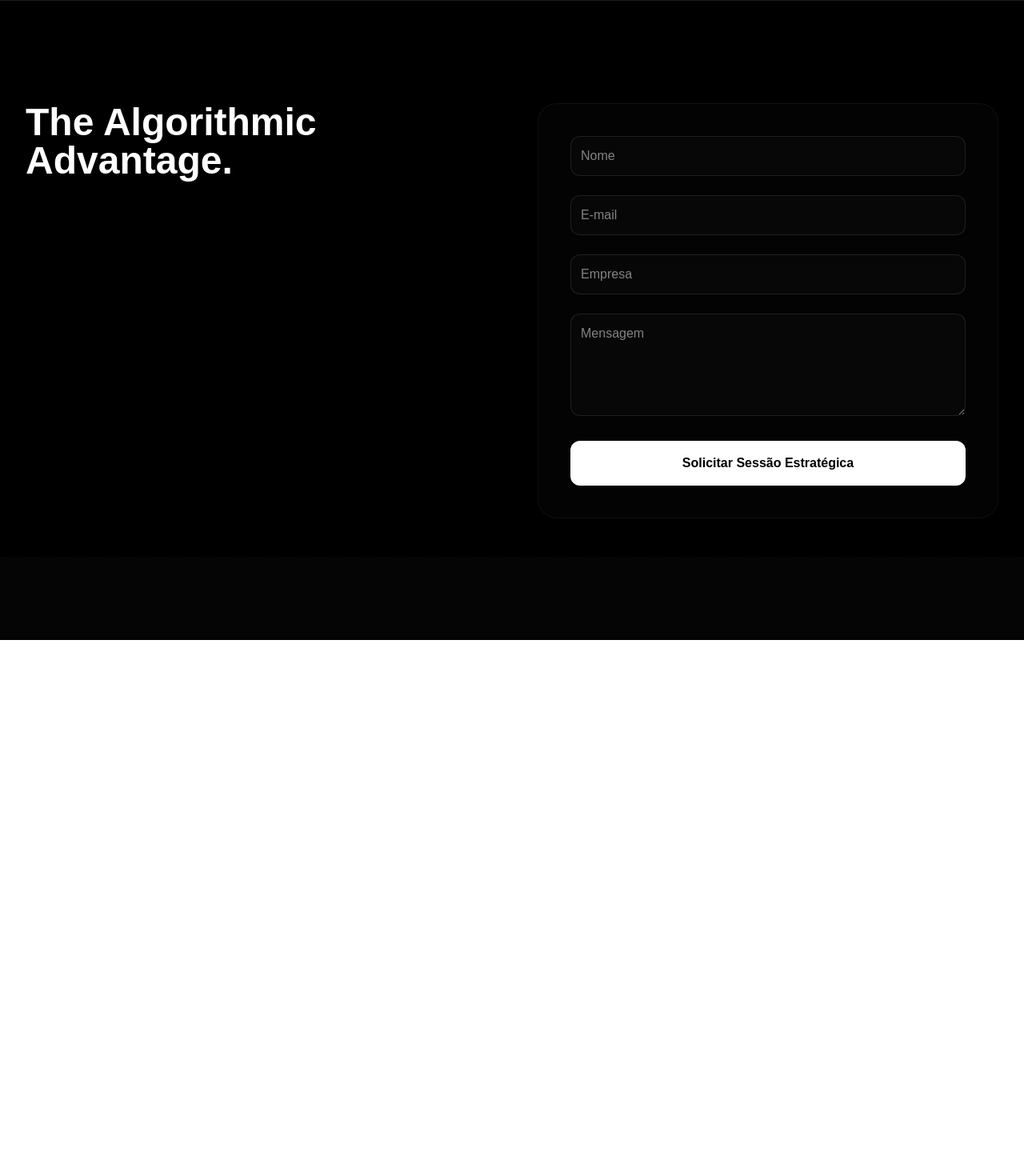
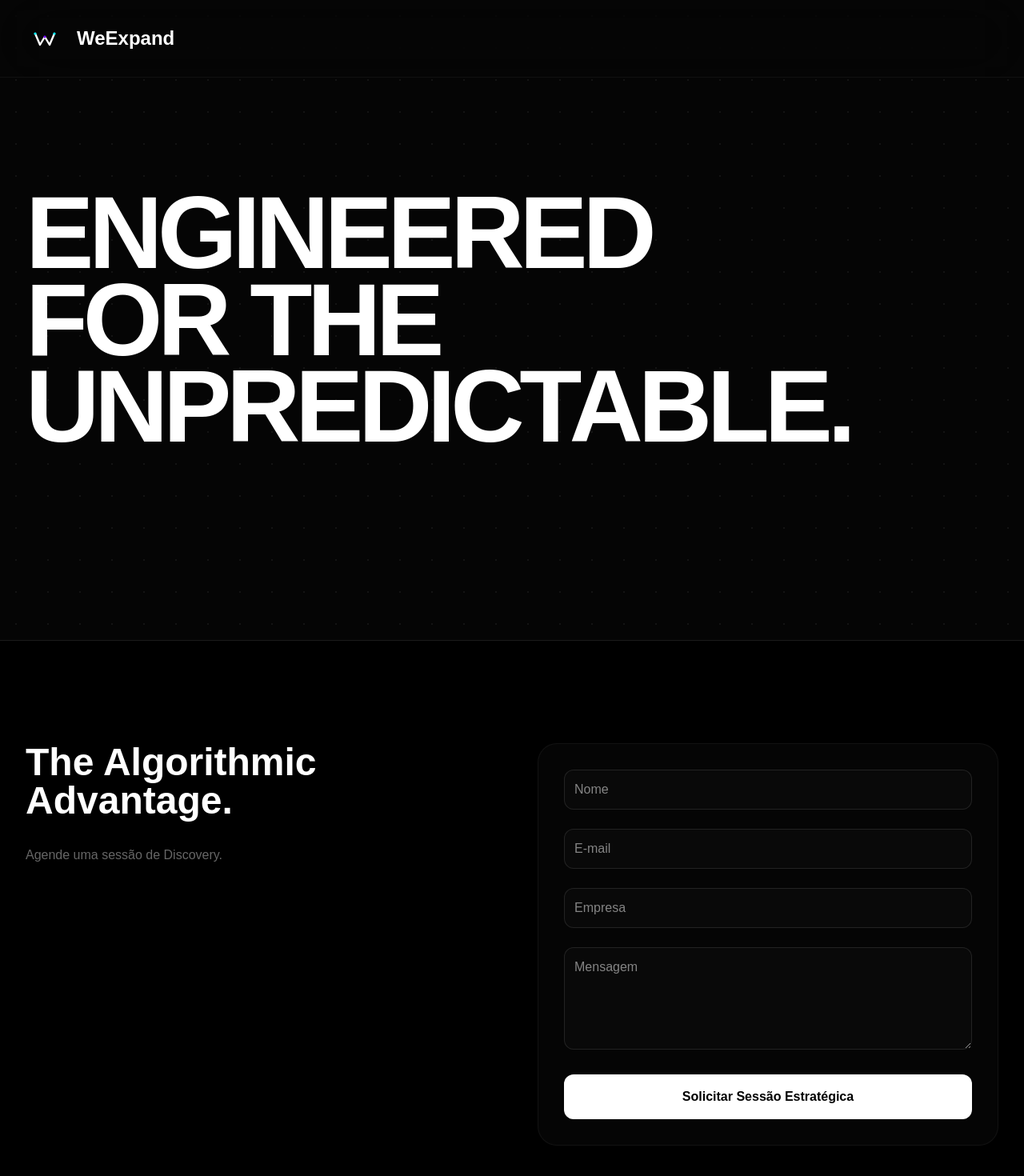
Before and after one commit to we-expand/we_expand, a Next.js app: page / in a window 1280 px wide. Shown: the top 1470 px of the page at 80% size. Before the commit the page ends 800 px from the top, so only its background shows below. Built offline with nearby package versions, Linux system fonts and the light colour scheme.

Commit message:
fix: design completo + form integrado

```diff
--- a/src/app/page.tsx
+++ b/src/app/page.tsx
@@ -1,17 +1,15 @@
 'use client';
+import { useState, useRef, useEffect } from 'react';
+import { motion, useScroll, useTransform, AnimatePresence } from 'framer-motion';
+import { Cpu, Network, Workflow, Diamond, CheckCircle, Send } from 'lucide-react';
 
-import { motion, useScroll, useTransform, AnimatePresence } from 'framer-motion';
-import { Cpu, Network, Workflow, ArrowUpRight, Diamond, CheckCircle, Send } from 'lucide-react';
-import { useRef, useState, useEffect } from 'react';
-
-// --- LOGOTIPO E COMPONENTES ORIGINAIS (MANTIDOS) ---
+// Logotipo WeExpand
 const WeExpandLogo = () => (
-  <svg width="48" height="48" viewBox="0 0 120 120" fill="none" xmlns="http://www.w3.org/2000/svg" className="group-hover:scale-105 transition-transform duration-700 ease-out">
-    <path d="M30 45L45 80L60 55L75 80L90 45" stroke="url(#line-grad)" strokeWidth="6" strokeLinecap="round" strokeLinejoin="round"/>
-    <circle cx="90" cy="45" r="4" fill="#00F0FF" className="animate-pulse" />
+  <svg width="48" height="48" viewBox="0 0 120 120" fill="none" xmlns="http://www.w3.org/2000/svg">
+    <path d="M30 45L45 80L60 55L75 80L90 45" stroke="#ffffff" strokeWidth="6" strokeLinecap="round" strokeLinejoin="round"/>
+    <circle cx="90" cy="45" r="4" fill="#00F0FF" />
     <circle cx="60" cy="55" r="4" fill="#7000FF" />
     <circle cx="30" cy="45" r="4" fill="#00F0FF" />
-    <defs><linearGradient id="line-grad" x1="30" y1="62.5" x2="90" y2="62.5"><stop stopColor="#ffffff" /><stop offset="1" stopColor="#ffffff" stopOpacity="0.2" /></linearGradient></defs>
   </svg>
 );
 
@@ -23,29 +21,19 @@ const InteractiveBackground = () => {
     return () => window.removeEventListener('mousemove', updateMousePosition);
   }, []);
   return (
-    <div className="fixed inset-0 z-0 pointer-events-none overflow-hidden">
-      <div className="absolute inset-0 bg-[#050505] z-0" /><div className="absolute inset-0 z-10 opacity-[0.06]" style={{ backgroundImage: 'radial-gradient(circle at center, #ffffff 1px, transparent 1px)', backgroundSize: '40px 40px' }} />
-      <div className="absolute w-[800px] h-[800px] rounded-full opacity-25 blur-[130px] transition-transform duration-500 ease-out z-20" style={{ background: 'radial-gradient(circle, rgba(0, 240, 255, 0.15) 0%, rgba(112, 0, 255, 0.05) 40%, transparent 70%)', transform: `translate(${mousePosition.x - 400}px, ${mousePosition.y - 400}px)` }} />
-      <div className="absolute inset-0 bg-gradient-to-b from-[#050505]/60 via-transparent to-[#050505] z-30" />
+    <div className="fixed inset-0 z-0 pointer-events-none overflow-hidden bg-[#050505]">
+      <div className="absolute inset-0 opacity-[0.06]" style={{ backgroundImage: 'radial-gradient(circle at center, #ffffff 1px, transparent 1px)', backgroundSize: '40px 40px' }} />
     </div>
   );
 };
 
-function ExpertiseCard({ icon, title, desc, delay }: { icon: any, title: string, desc: string, delay: number }) {
-  return (
-    <motion.div initial={{ opacity: 0, y: 40 }} whileInView={{ opacity: 1, y: 0 }} viewport={{ once: true }} transition={{ duration: 0.8, delay }} className="p-12 bg-white/[0.02] border border-white/5 rounded-2xl">
-      <div className="mb-12 bg-black/50 w-20 h-20 flex items-center justify-center rounded-2xl border border-white/10">{icon}</div>
-      <h3 className="font-space text-2xl font-bold mb-4">{title}</h3>
-      <p className="text-white/50">{desc}</p>
-    </motion.div>
-  );
-}
-
-// --- FUNÇÃO HOME COM FORMULÁRIO INTEGRADO ---
 export default function Home() {
   const containerRef = useRef(null);
+  const { scrollYProgress } = useScroll({ target: containerRef, offset: ["start start", "end start"] });
+  const yParallax = useTransform(scrollYProgress, [0, 1], ["0%", "40%"]);
+
+  const [status, setStatus] = useState<'idle' | 'submitting' | 'success'>('idle');
   const [formState, setFormState] = useState({ name: '', email: '', company: '', message: '' });
-  const [status, setStatus] = useState<'idle' | 'submitting' | 'success'>('idle');
 
   const handleSubmit = async (e: React.FormEvent) => {
     e.preventDefault();
@@ -56,28 +44,60 @@ export default function Home() {
         headers: { 'Content-Type': 'application/json' },
         body: JSON.stringify(formState),
       });
-      if (response.ok) { setStatus('success'); setFormState({ name: '', email: '', company: '', message: '' }); }
-      else { alert('Erro na transmissão.'); setStatus('idle'); }
-    } catch (e) { alert('Erro de rede.'); setStatus('idle'); }
+      if (response.ok) {
+        setStatus('success');
+      } else {
+        alert('Falha na transmissão.');
+        setStatus('idle');
+      }
+    } catch (error) {
+      alert('Erro de conexão.');
+      setStatus('idle');
+    }
   };
 
   return (
     <main ref={containerRef} className="relative min-h-screen bg-[#050505] text-white">
       <InteractiveBackground />
-      {/* HEADER, HERO, MANIFESTO E EXPERTISE... (Seu design original aqui) */}
 
-      {/* RODAPÉ E FORMULÁRIO */}
+      {/* Header */}
+      <header className="fixed top-0 w-full z-50 border-b border-white/5 bg-[#050505]/40 backdrop-blur-2xl">
+        <div className="max-w-[1440px] mx-auto px-8 h-24 flex items-center justify-between">
+          <div className="flex items-center gap-4"><WeExpandLogo /><span className="font-bold text-2xl">WeExpand</span></div>
+        </div>
+      </header>
+
+      {/* Hero */}
+      <section className="relative z-10 h-screen flex items-center px-8">
+        <motion.div style={{ y: yParallax }} className="max-w-[1440px] mx-auto">
+          <h1 className="text-[5rem] md:text-[8rem] font-bold tracking-tighter leading-[0.85]">ENGINEERED <br/>FOR THE UNPREDICTABLE.</h1>
+        </motion.div>
+      </section>
+
+      {/* RODAPÉ COM FORMULÁRIO INTEGRADO */}
       <footer id="contact" className="relative z-10 bg-black pt-32 pb-12 px-8 border-t border-white/10">
-        <div className="max-w-[1440px] mx-auto grid lg:grid-cols-2 gap-16">
-          <div><h2 className="text-5xl font-bold">The Algorithmic Advantage.</h2></div>
-          <div className="bg-white/[0.01] border border-white/5 p-10 rounded-3xl">
-            <form onSubmit={handleSubmit} className="space-y-6">
-              <input required name="name" placeholder="Nome" className="w-full bg-white/[0.02] p-3 rounded-xl border border-white/10" value={formState.name} onChange={e => setFormState({...formState, name: e.target.value})} />
-              <input required type="email" name="email" placeholder="E-mail" className="w-full bg-white/[0.02] p-3 rounded-xl border border-white/10" value={formState.email} onChange={e => setFormState({...formState, email: e.target.value})} />
-              <input required name="company" placeholder="Empresa" className="w-full bg-white/[0.02] p-3 rounded-xl border border-white/10" value={formState.company} onChange={e => setFormState({...formState, company: e.target.value})} />
-              <textarea required name="message" placeholder="Mensagem" className="w-full bg-white/[0.02] p-3 rounded-xl border border-white/10 h-32" value={formState.message} onChange={e => setFormState({...formState, message: e.target.value})} />
-              <button type="submit" className="w-full bg-white text-black font-bold p-4 rounded-xl">{status === 'submitting' ? 'Enviando...' : 'Solicitar Sessão Estratégica'}</button>
-            </form>
+        <div className="max-w-[1440px] mx-auto grid lg:grid-cols-2 gap-16 items-start">
+          <div>
+            <h2 className="text-5xl font-bold mb-8">The Algorithmic Advantage.</h2>
+            <p className="text-white/40">Agende uma sessão de Discovery.</p>
+          </div>
+
+          <div className="bg-white/[0.02] border border-white/5 p-8 rounded-3xl backdrop-blur-md">
+            <AnimatePresence mode="wait">
+              {status !== 'success' ? (
+                <form onSubmit={handleSubmit} className="space-y-6">
+                  <input required name="name" placeholder="Nome" className="w-full bg-white/[0.02] border border-white/10 p-3 rounded-xl" value={formState.name} onChange={e => setFormState({...formState, name: e.target.value})} />
+                  <input required type="email" name="email" placeholder="E-mail" className="w-full bg-white/[0.02] border border-white/10 p-3 rounded-xl" value={formState.email} onChange={e => setFormState({...formState, email: e.target.value})} />
+                  <input required name="company" placeholder="Empresa" className="w-full bg-white/[0.02] border border-white/10 p-3 rounded-xl" value={formState.company} onChange={e => setFormState({...formState, company: e.target.value})} />
+                  <textarea required name="message" placeholder="Mensagem" className="w-full bg-white/[0.02] border border-white/10 p-3 rounded-xl h-32" value={formState.message} onChange={e => setFormState({...formState, message: e.target.value})} />
+                  <button type="submit" disabled={status === 'submitting'} className="w-full bg-white text-black font-bold p-4 rounded-xl">
+                    {status === 'submitting' ? 'Enviando...' : 'Solicitar Sessão Estratégica'}
+                  </button>
+                </form>
+              ) : (
+                <div className="text-center py-12"><CheckCircle className="w-16 h-16 text-[#00F0FF] mx-auto mb-4" /><h3 className="text-2xl font-bold">Sinal Neural Recebido.</h3></div>
+              )}
+            </AnimatePresence>
           </div>
         </div>
       </footer>
```
